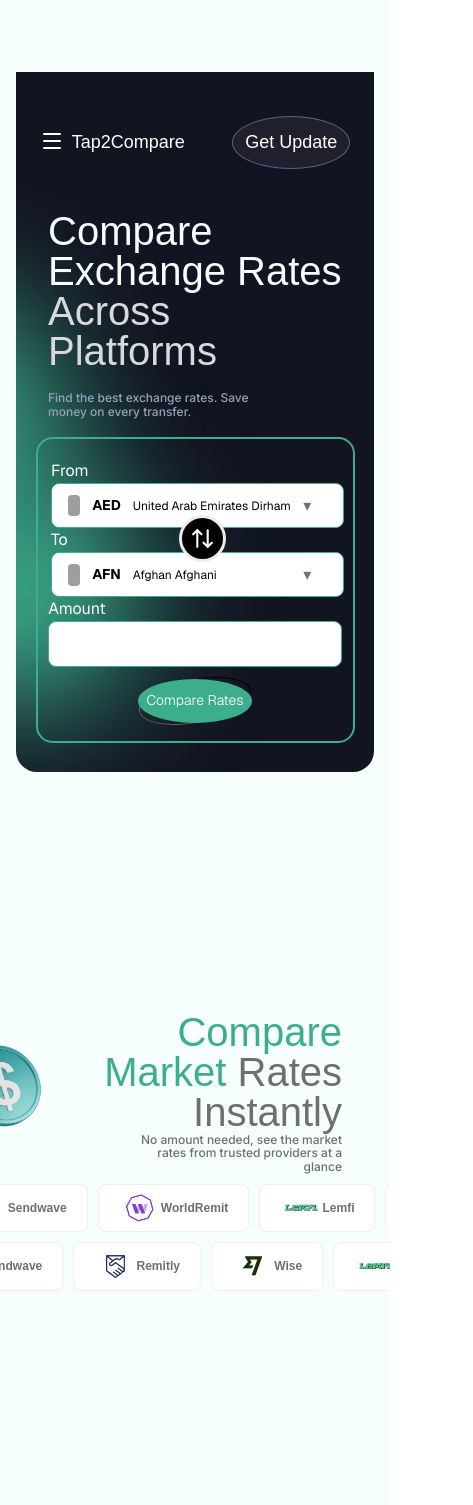
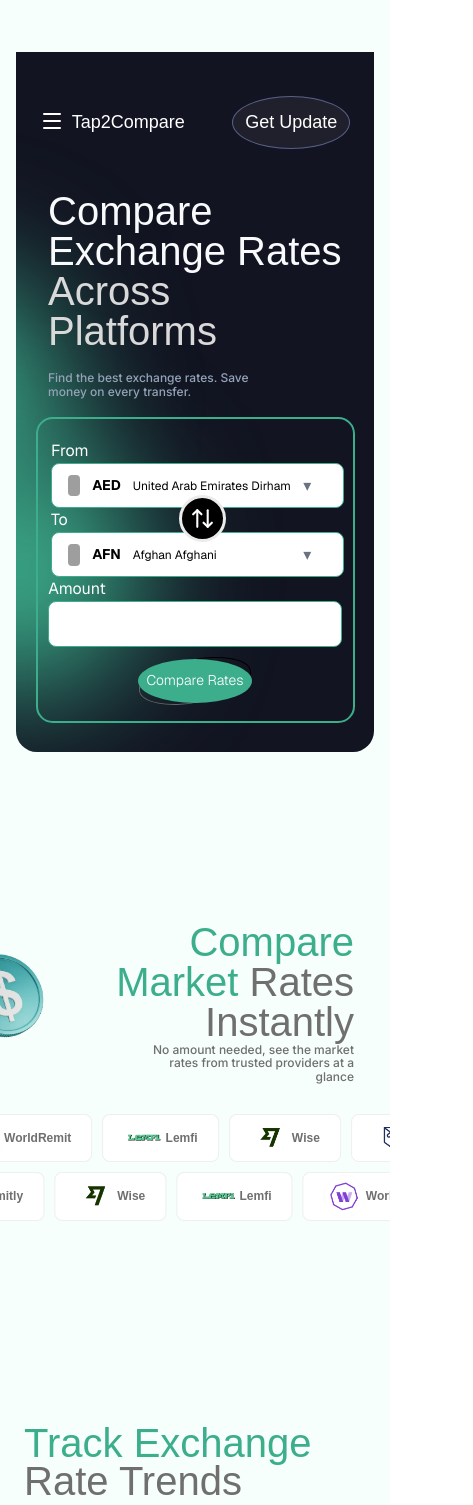
Before and after one commit to AbiolaDave/t2c, a Next.js app: page / in a window 390 px wide. Shown: the top 1505 px of the page, 473 px wide, since content can reach past the window. Built offline with nearby package versions, Linux system fonts and the light colour scheme; grey boxes are pictures that could not be loaded; a web font is replaced by a local one.

Commit message:
second commit

```diff
--- a/src/components/Hero/index.tsx
+++ b/src/components/Hero/index.tsx
@@ -53,7 +53,7 @@
         id="hero"
         className="flex min-h-screen items-center justify-center overflow-hidden p-4 bg-[#F6FFFC] font-sans "
       >
-        <main className="lg:min-h-screen h-175  lg:mt-0 lg:h-213.75 w-full rounded-b-[20.96px] lg:rounded-[39px] bg-[#121421] overflow-hidden">
+        <main className="lg:min-h-screen h-175 -mt-10  lg:mt-0 lg:h-213.75 w-full rounded-b-[20.96px] lg:rounded-[39px] bg-[#121421] overflow-hidden">
           {/* Wrap navbar and dropdown in a relative container */}
           <div className="relative">
             <div className="flex justify-around md:justify-evenly lg:justify-evenly items-center w-full h-15 mt-10 font-sunflower">
--- a/src/components/Main/index.tsx
+++ b/src/components/Main/index.tsx
@@ -6,7 +6,7 @@
     <>
       <div
         id="main"
-        className="flex flex-col min-h-screen items-center justify-center overflow-hidden p-4 bg-[#F6FFFC] font-sans -mt-30 lg:-mt-30 lg:pt-40"
+        className="flex flex-col min-h-screen items-center justify-center overflow-hidden p-4 bg-[#F6FFFC] font-sans -mt-50 lg:-mt-30 lg:pt-40"
       >
         <div className="flex justify-between items-center w-full lg:w-272.5">
           <div className="w-49.5 h-[182.41px] -ml-14 lg:w-77.5 lg:h-77.5">
@@ -18,7 +18,7 @@
               height={310}
             />
           </div>
-          <div className="text-right mr-8 md:mr-0 flex flex-col justify-end">
+          <div className="text-right mr-5 md:mr-0 flex flex-col justify-end">
             <h1 className="font-sunflower text-[#3CAE8C] font-light text-[40px]/[40.4px] lg:text-[71px]/[71px] max-w-834 lg:max-w-134">
               Compare Market{" "}
               <span className="text-[#6F6F6F]">Rates Instantly</span>
@@ -38,7 +38,7 @@
             className="w-49.75 h-103.75 absolute -ml-170.5 mt-12.5 z-0"
           />
         </div>
-        <div className="w-269.5  flex flex-col gap-2.5">
+        <div className="lg:w-269.5 w-fit px-4 lg:px-0  mt-5 lg:mt-0 flex flex-col gap-2.5">
           <div className="overflow-hidden w-full">
             <div className="flex  gap-2.5 marquee-reverse">
               {[...RatesProviders, ...RatesProviders].map((provider, i) => (
--- a/src/components/Rate/index.tsx
+++ b/src/components/Rate/index.tsx
@@ -82,7 +82,7 @@
           alt="coinhalf"
           width={100}
           height={100}
-          className="absolute w-12.25 h-25.75 ml-76 lg:h-75 -mt-5 lg:w-55  lg:ml-250 lg:-mt-10 object-fill overflow-hidden z-30"
+          className="absolute w-32.25 h-25.75 ml-80 lg:h-75 -mt-5 lg:w-55  lg:ml-250 lg:-mt-10 object-fill z-30"
         />
       </div>
     </div>
```
